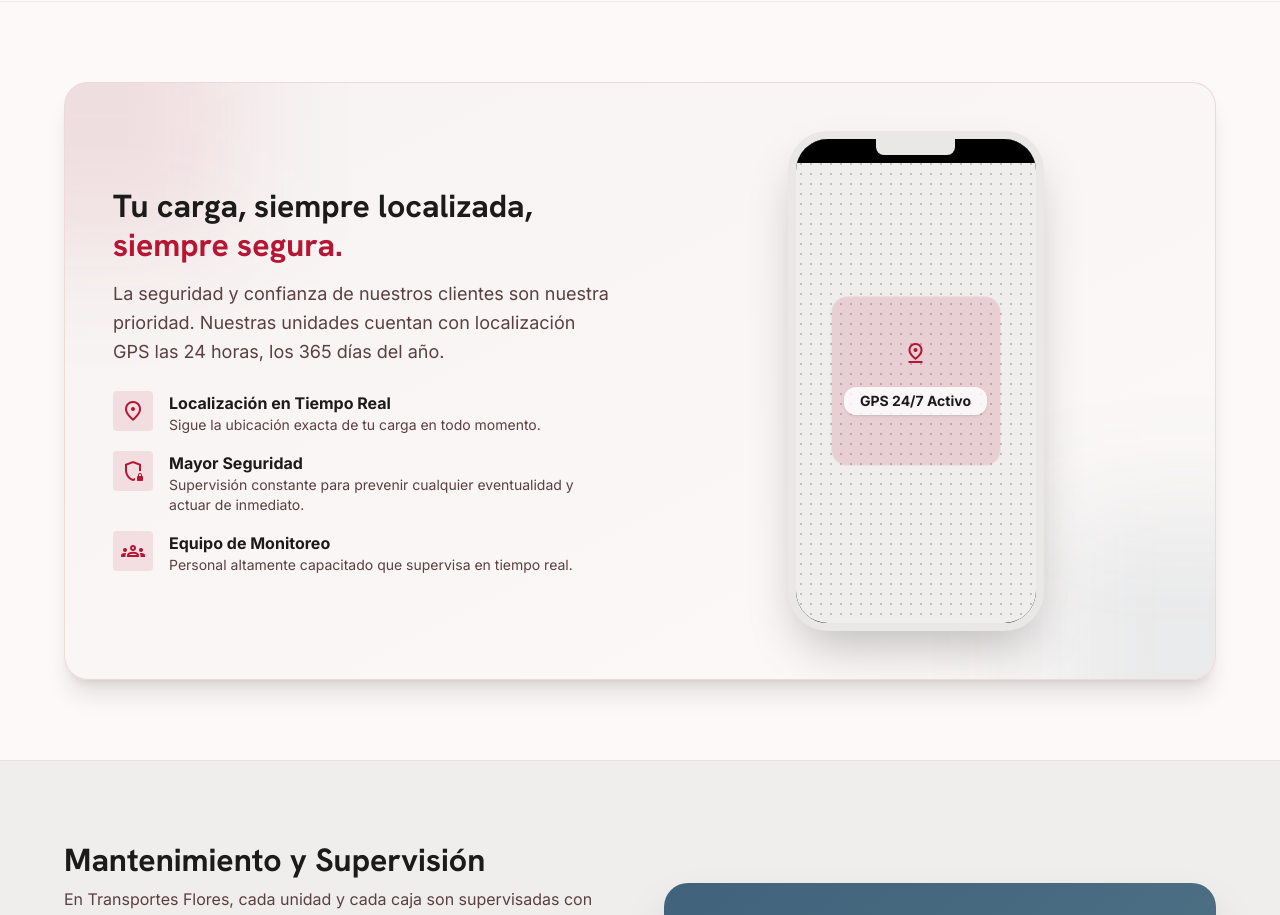
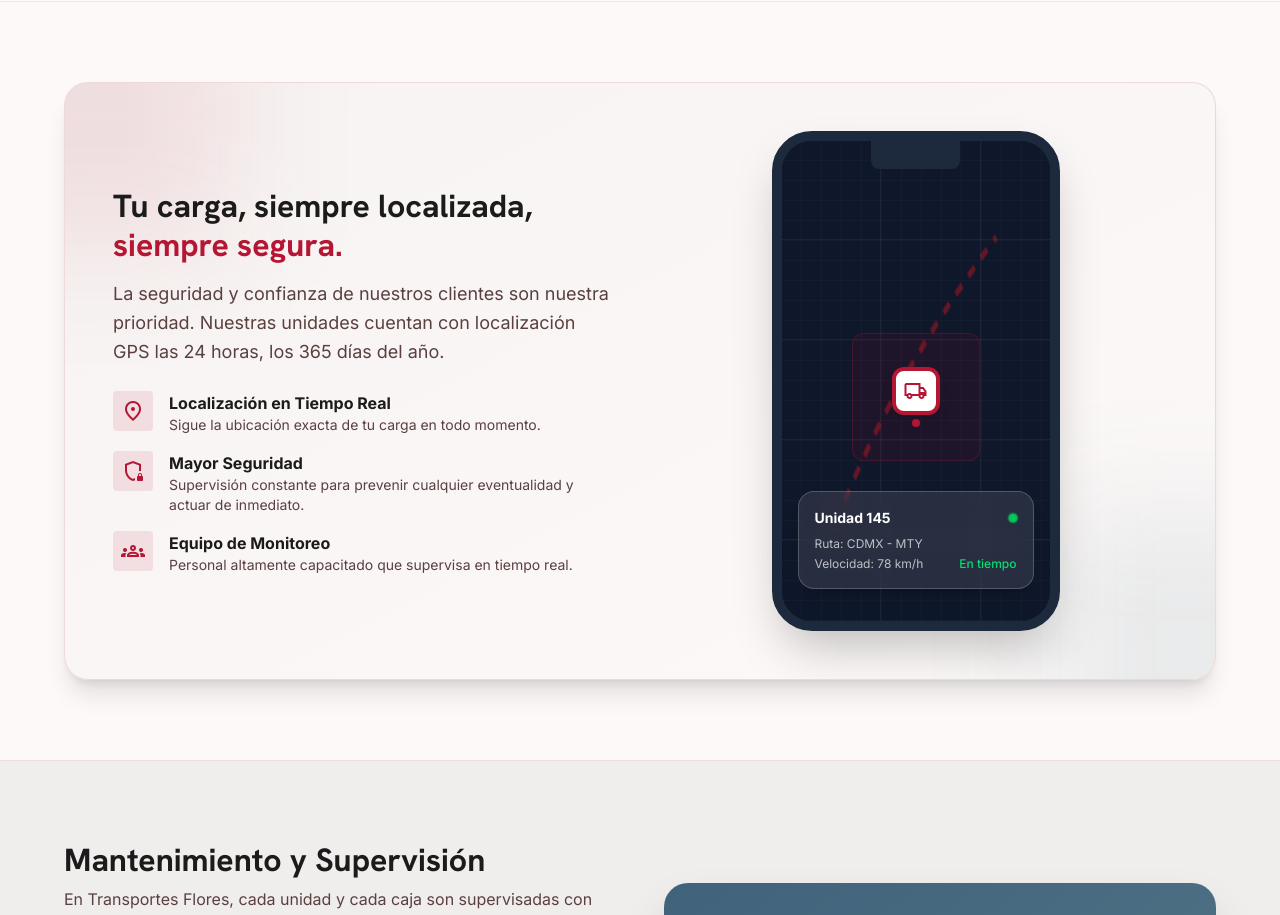
Before and after one commit to davidsll993/Transportes-Flores, a Next.js app: page /flota in a window 1280 px wide. Shown: the part 1320-2235 px from the top of the page. Built offline with nearby package versions, Linux system fonts and the light colour scheme.

Commit message:
Update page.tsx

```diff
--- a/app/flota/page.tsx
+++ b/app/flota/page.tsx
@@ -105,15 +105,58 @@ export default function FlotaPage() {
 
           {/* Mockup visual */}
           <div className="flex-1 w-full flex justify-center relative z-10">
-            <div className="w-64 h-[500px] bg-black rounded-[2.5rem] border-8 border-surface-container-high shadow-2xl relative overflow-hidden flex flex-col group-hover:-translate-y-4 transition-transform duration-700">
-              <div className="absolute top-0 w-full h-6 bg-black z-20 flex justify-center">
-                <div className="w-1/3 h-4 bg-surface-container-high rounded-b-xl"></div>
+            <div className="w-72 h-[500px] bg-slate-900 rounded-[2.5rem] border-[10px] border-slate-800 shadow-2xl relative overflow-hidden flex flex-col group-hover:-translate-y-4 transition-transform duration-700">
+              {/* Phone Notch */}
+              <div className="absolute top-0 inset-x-0 h-7 flex justify-center z-30">
+                <div className="w-1/3 h-full bg-slate-800 rounded-b-xl"></div>
               </div>
-              <div className="flex-1 bg-surface-container flex flex-col items-center justify-center relative">
-                 <div className="absolute inset-0 opacity-20" style={{ backgroundImage: "radial-gradient(#000 1px, transparent 1px)", backgroundSize: "10px 10px" }}></div>
-                 <span className="material-symbols-outlined text-6xl text-primary animate-bounce relative z-10">pin_drop</span>
-                 <div className="w-32 h-32 bg-primary/20 rounded-full absolute animate-ping"></div>
-                 <div className="mt-4 font-bold text-on-surface relative z-10 bg-white/80 px-4 py-1 rounded-full text-sm shadow">GPS 24/7 Activo</div>
+
+              {/* Map Background Pattern */}
+              <div className="absolute inset-0 z-0 bg-slate-900" style={{
+                backgroundImage: `
+                  linear-gradient(rgba(255,255,255,0.05) 1px, transparent 1px),
+                  linear-gradient(90deg, rgba(255,255,255,0.05) 1px, transparent 1px),
+                  linear-gradient(rgba(255,255,255,0.02) 1px, transparent 1px),
+                  linear-gradient(90deg, rgba(255,255,255,0.02) 1px, transparent 1px)
+                `,
+                backgroundSize: '100px 100px, 100px 100px, 20px 20px, 20px 20px',
+                backgroundPosition: '-2px -2px, -2px -2px, -1px -1px, -1px -1px'
+              }}></div>
+
+              {/* Simulated Route Line */}
+              <svg className="absolute inset-0 w-full h-full z-0 opacity-40" viewBox="0 0 100 100" preserveAspectRatio="none">
+                <path d="M 20 80 Q 40 50, 80 20" fill="none" stroke="#e01a22" strokeWidth="1.5" strokeDasharray="3,3" className="animate-pulse" />
+              </svg>
+
+              {/* Marker & Radar */}
+              <div className="flex-1 flex flex-col items-center justify-center relative z-10 mt-8">
+                 {/* Radar Ping */}
+                 <div className="w-32 h-32 bg-primary/10 border border-primary/30 rounded-full absolute animate-[ping_3s_ease-in-out_infinite]"></div>
+                 <div className="w-20 h-20 bg-primary/20 rounded-full absolute animate-[ping_3s_ease-in-out_infinite_1s]"></div>
+
+                 {/* Pin */}
+                 <div className="relative z-10 flex flex-col items-center">
+                   <div className="w-12 h-12 bg-white rounded-full flex items-center justify-center shadow-lg border-4 border-primary">
+                     <span className="material-symbols-outlined text-primary text-xl">local_shipping</span>
+                   </div>
+                   <div className="w-2 h-2 bg-primary rounded-full mt-1 animate-pulse"></div>
+                 </div>
+
+                 {/* Status Card */}
+                 <div className="absolute bottom-8 left-4 right-4 bg-white/10 backdrop-blur-md border border-white/20 p-4 rounded-2xl shadow-xl text-left">
+                   <div className="flex justify-between items-center mb-2">
+                     <span className="text-white font-bold text-sm">Unidad 145</span>
+                     <span className="flex h-2 w-2 relative">
+                       <span className="animate-ping absolute inline-flex h-full w-full rounded-full bg-green-400 opacity-75"></span>
+                       <span className="relative inline-flex rounded-full h-2 w-2 bg-green-500"></span>
+                     </span>
+                   </div>
+                   <div className="text-white/70 text-xs mb-1">Ruta: CDMX - MTY</div>
+                   <div className="text-white/70 text-xs flex justify-between">
+                     <span>Velocidad: 78 km/h</span>
+                     <span className="text-green-400 font-medium">En tiempo</span>
+                   </div>
+                 </div>
               </div>
             </div>
           </div>
```
